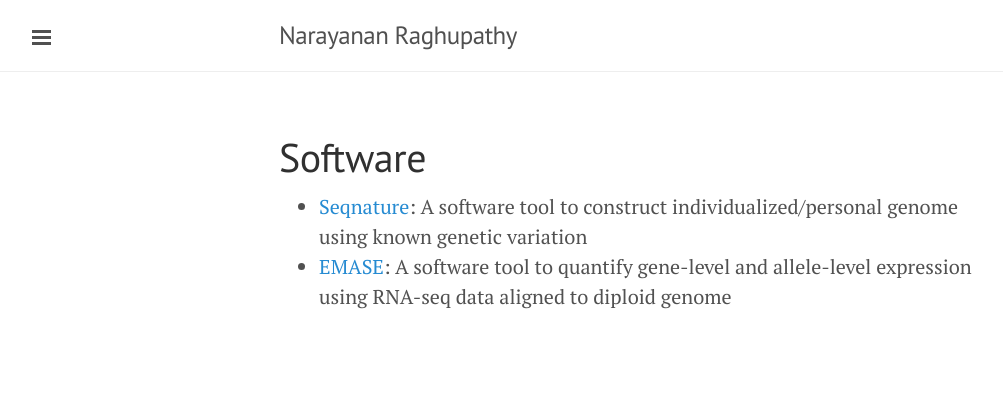
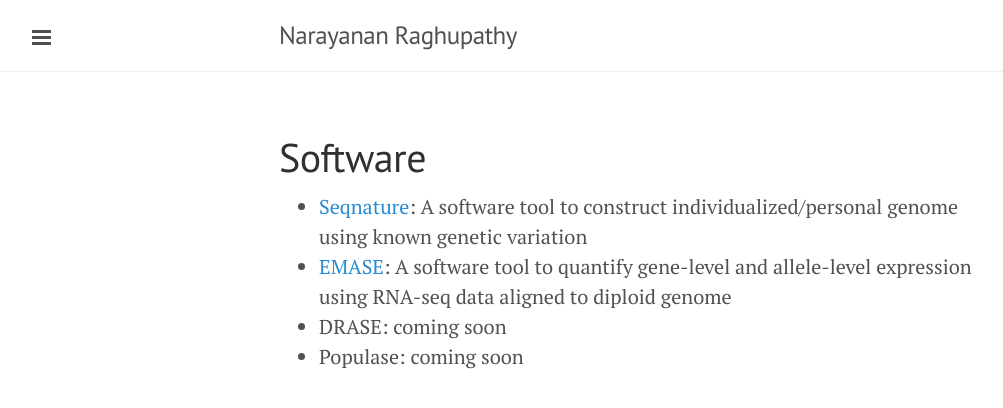
Before and after one commit to narayananr/narayananr.github.io, a Jekyll site: the page built from software.md, in a window 1280 px wide. Shown: the top 408 px of the page, without its empty margins (1-1004 px from the left). Built offline with Jekyll 4.4.1, drawn with Linux system fonts in a browser that asks for light colours; Markdown is read by kramdown in place of the engine named in the settings.

Commit message:
changed software info

```diff
--- a/software.md
+++ b/software.md
@@ -5,3 +5,5 @@ title: Software
 
 * [Seqnature](https://github.com/jaxcs/Seqnature): A software tool to construct individualized/personal genome using known genetic variation
 * [EMASE](https://github.com/narayananr/emase): A software tool to quantify gene-level and allele-level expression using RNA-seq data aligned to diploid genome
+* DRASE: coming soon
+* Populase: coming soon
```
